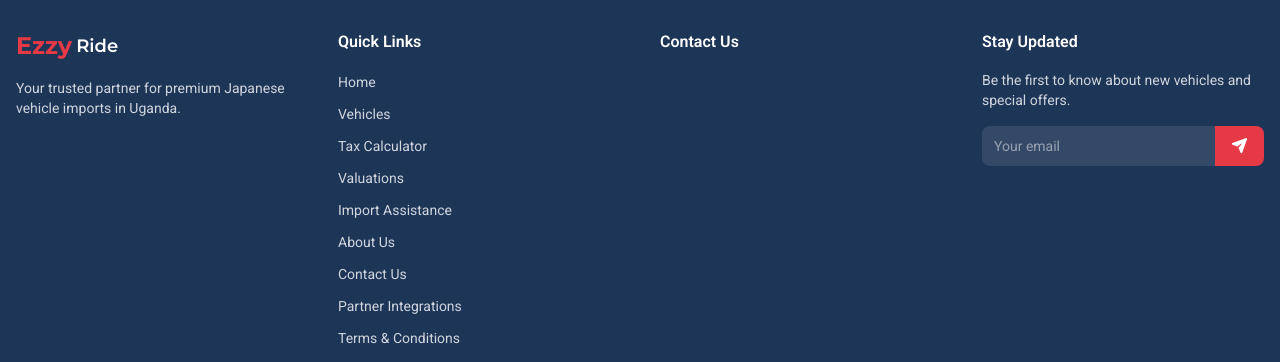
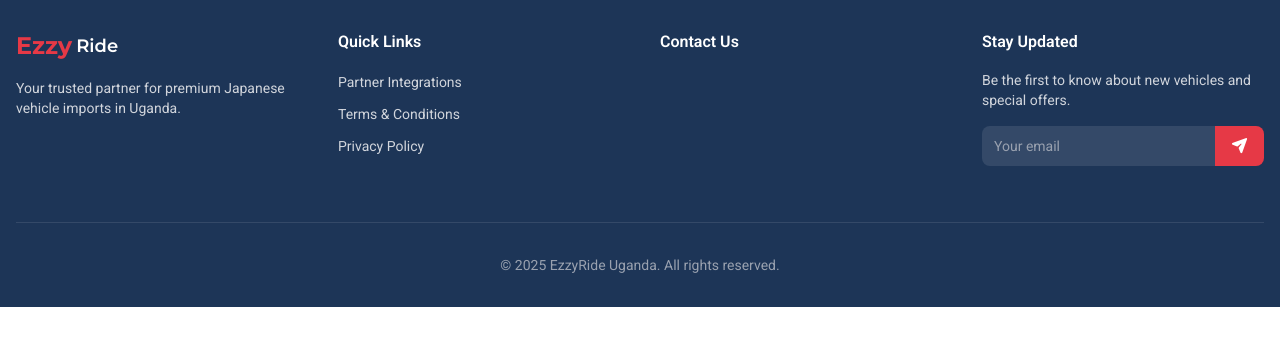
Before and after one commit to sewalusteven/ezzyride-website, a Nuxt app: page / in a window 1280 px wide. Shown: the part 3356-3718 px from the top of the page. After the commit the page ends 3663 px from the top, so only its background shows below. Built offline with nearby package versions, Linux system fonts and the light colour scheme; no server answers; what vue3-apexcharts would draw is missing.

Commit message:
clean quick links

```diff
--- a/app/components/Footer.vue
+++ b/app/components/Footer.vue
@@ -55,13 +55,6 @@
           <h4 class="text-base font-semibold mb-4">Quick Links</h4>
           <ul class="space-y-2">
             <li v-for="link in [
-              { label: 'Home', to: '/' },
-              { label: 'Vehicles', to: '/vehicles' },
-              { label: 'Tax Calculator', to: '/tax-calculator' },
-              { label: 'Valuations', to: '/valuations' },
-              { label: 'Import Assistance', to: '/import-assistance' },
-              { label: 'About Us', to: '/about' },
-              { label: 'Contact Us', to: '/contact' },
               { label: 'Partner Integrations', to: '/partner-integrations' },
               { label: 'Terms & Conditions', to: '/terms' },
               { label: 'Privacy Policy', to: '/privacy' },
```
